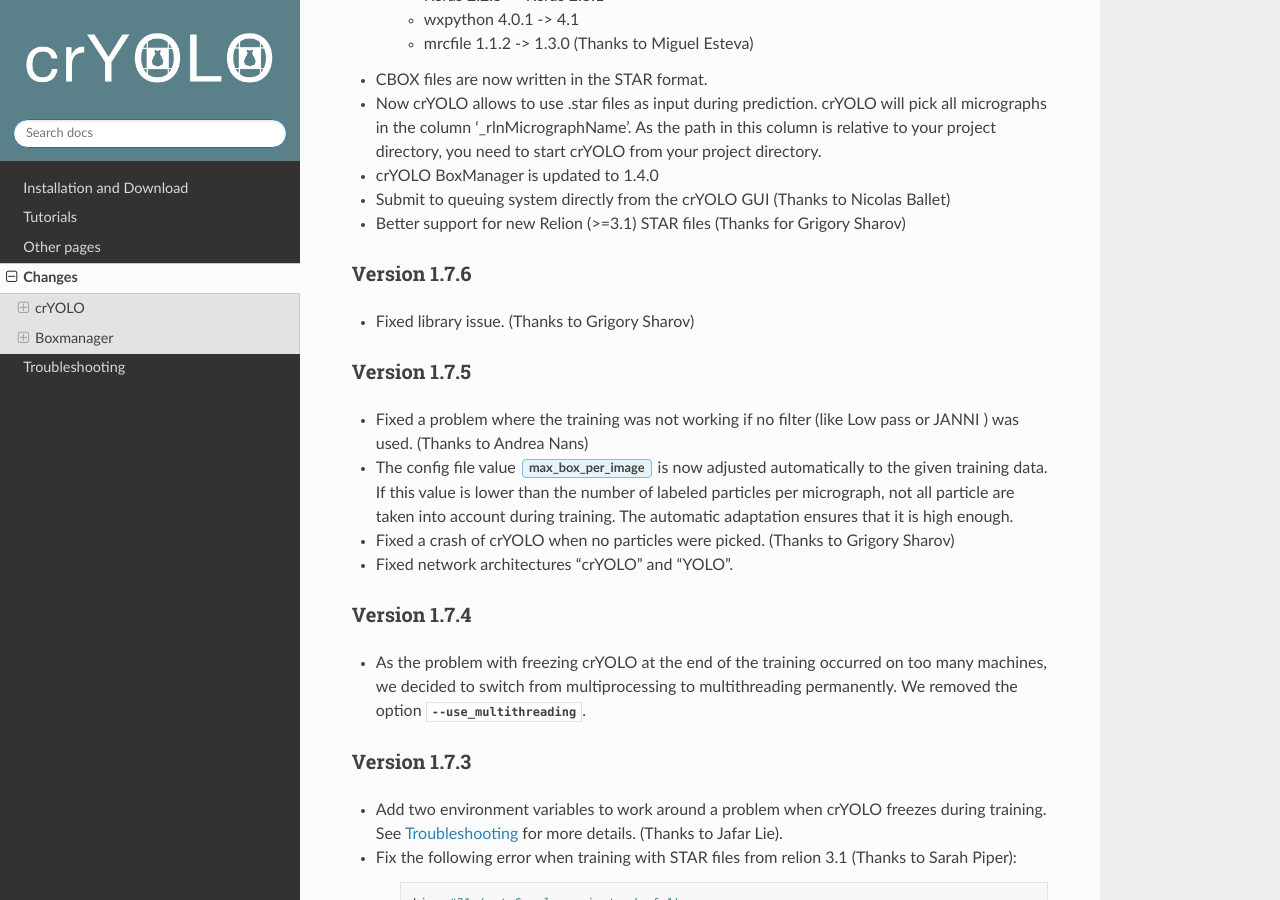
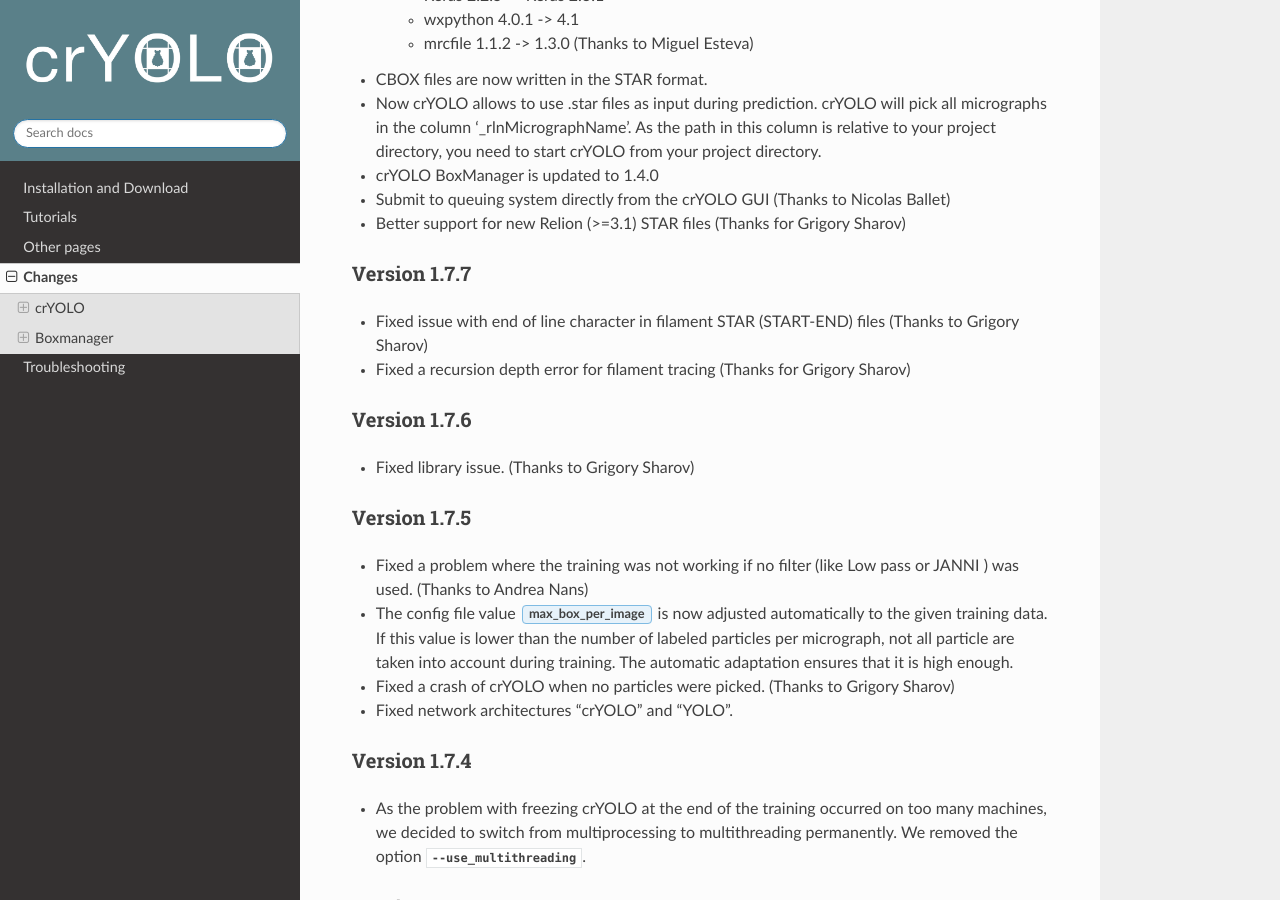
Before and after one commit to MPI-Dortmund/cryolo, a Sphinx documentation site: the page built from source/changes.rst, in a window 1280 px wide and 900 px high, scrolled down 752 px. Built offline with Sphinx 7.4.7 and the Read the Docs theme 2.0.0, drawn with Linux system fonts in a browser that asks for light colours.

Commit message:
put it back

```diff
--- a/source/changes.rst
+++ b/source/changes.rst
@@ -26,6 +26,11 @@ Version 1.8.0 (not yet offically released)
 * crYOLO BoxManager is updated to 1.4.0
 * Submit to queuing system directly from the crYOLO GUI (Thanks to Nicolas Ballet)
 * Better support for new Relion (>=3.1) STAR files (Thanks for Grigory Sharov)
+
+Version 1.7.7
+*************
+* Fixed issue with end of line character in filament STAR (START-END) files (Thanks to Grigory Sharov)
+* Fixed a recursion depth error for filament tracing (Thanks for Grigory Sharov)
 
 Version 1.7.6
 *************
```
